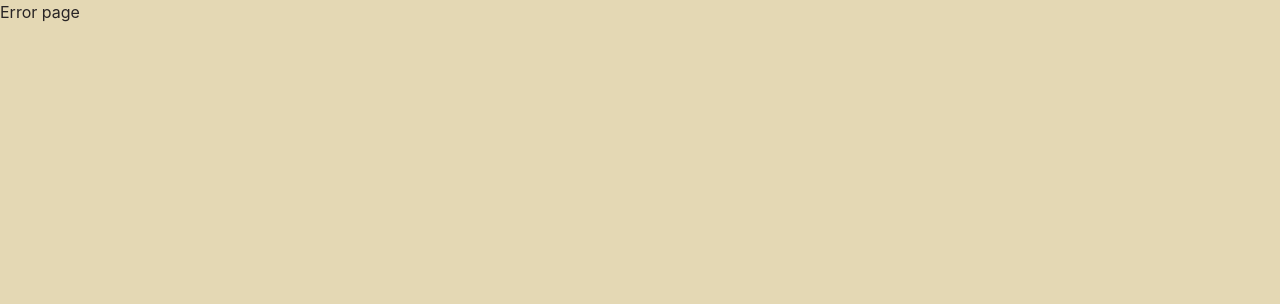
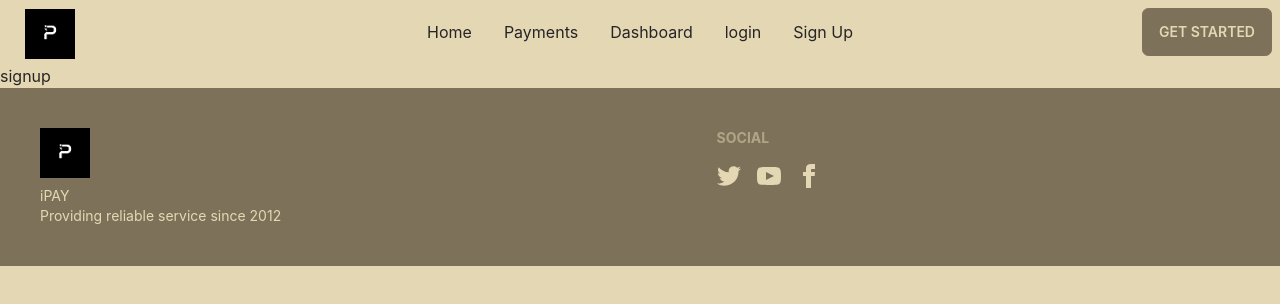
Before and after one commit to amanat-mahmud/iPay, a React (Create React App) app: page /signup in a window 1280 px wide. Before the commit this address had no page. Shown: the top 304 px of the page. Built offline with nearby package versions, Linux system fonts and the light colour scheme.

Commit message:
signup route created

```diff
--- a/src/Pages/Login/Login.js
+++ b/src/Pages/Login/Login.js
@@ -93,7 +93,7 @@ const Login = () => {
                 <div class="relative mb-6" data-te-input-wrapper-init>
                   <input
                     type="password"
-                    class="peer block min-h-[auto] w-full rounded border-2 border-primary bg-transparent py-[0.32rem] px-3 leading-[2.15] outline-none transition-all duration-200 ease-linear focus:placeholder:opacity-100 data-[te-input-state-active]:placeholder:opacity-100 motion-reduce:transition-none dark:text-neutral-900 dark:placeholder:text-neutral-900 [&:not([data-te-input-placeholder-active])]:placeholder:opacity-0"
+                    class="peer block min-h-[auto] w-full rounded border-2 border-primary bg-transparent py-[0.32rem] px-3 leading-[2.15] outline-none transition-all duration-200 ease-linear focus:placeholder:opacity-100 data-[te-input-state-active]:placeholder:opacity-100 motion-reduce:transition-none dark:text-neutral-400 dark:placeholder:text-neutral-900 [&:not([data-te-input-placeholder-active])]:placeholder:opacity-0"
                     id="exampleFormControlInput22"
                     placeholder="Password"
                   />
@@ -129,8 +129,8 @@ const Login = () => {
                   <p class="mt-2 mb-0 pt-1 text-sm font-semibold">
                     Don't have an account?
                     <a
-                      href="#!"
-                      class="text-danger transition duration-150 ease-in-out hover:text-danger-600 focus:text-danger-600 active:text-danger-700"
+                      href="signup"
+                      class=" text-blue-700 transition duration-150 ease-in-out hover:text-danger-600 focus:text-danger-600 active:text-danger-700"
                     >
                       Register
                     </a>
--- /dev/null
+++ b/src/Pages/Signup/Signup.js
@@ -0,0 +1,7 @@
+import React from "react";
+
+const Signup = () => {
+  return <div>signup</div>;
+};
+
+export default Signup;
--- a/src/Routes/Routes/Routes.js
+++ b/src/Routes/Routes/Routes.js
@@ -3,6 +3,7 @@ import Main from "../../layout/Main";
 import Error from "../../Pages/Error/Error";
 import Home from "../../Pages/Home/Home";
 import Login from "../../Pages/Login/Login";
+import Signup from "../../Pages/Signup/Signup";
 export const router = createBrowserRouter([
   {
     path: "/",
@@ -16,6 +17,10 @@ export const router = createBrowserRouter([
         path: "/login",
         element: <Login></Login>,
       },
+      {
+        path: "/signup",
+        element: <Signup></Signup>,
+      },
     ],
     errorElement: <Error></Error>,
   },
--- a/src/components/Navbar/Navbar.js
+++ b/src/components/Navbar/Navbar.js
@@ -17,6 +17,9 @@ const Navbar = () => {
       </li>
       <li>
         <a href="/login">login</a>
+      </li>
+      <li>
+        <a href="/signup">Sign Up</a>
       </li>
     </>
   );
```
